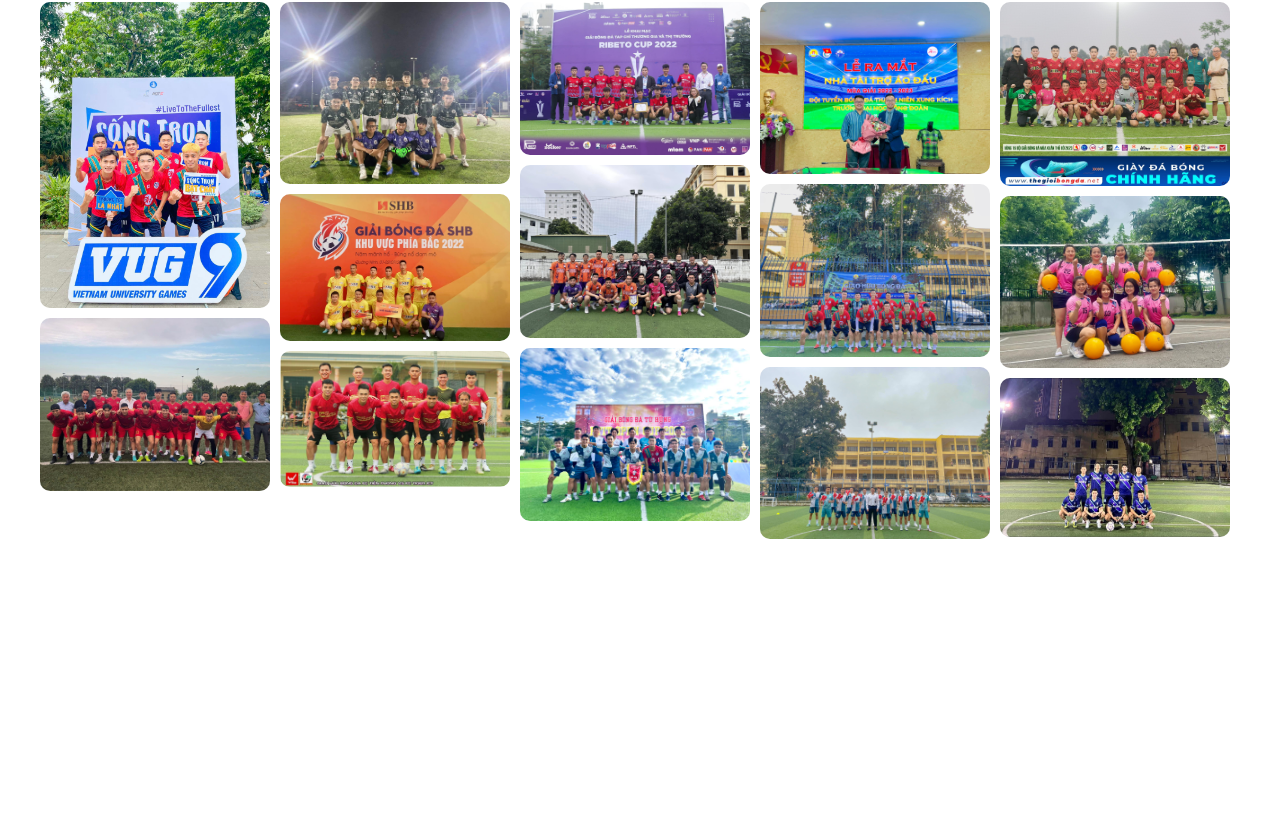
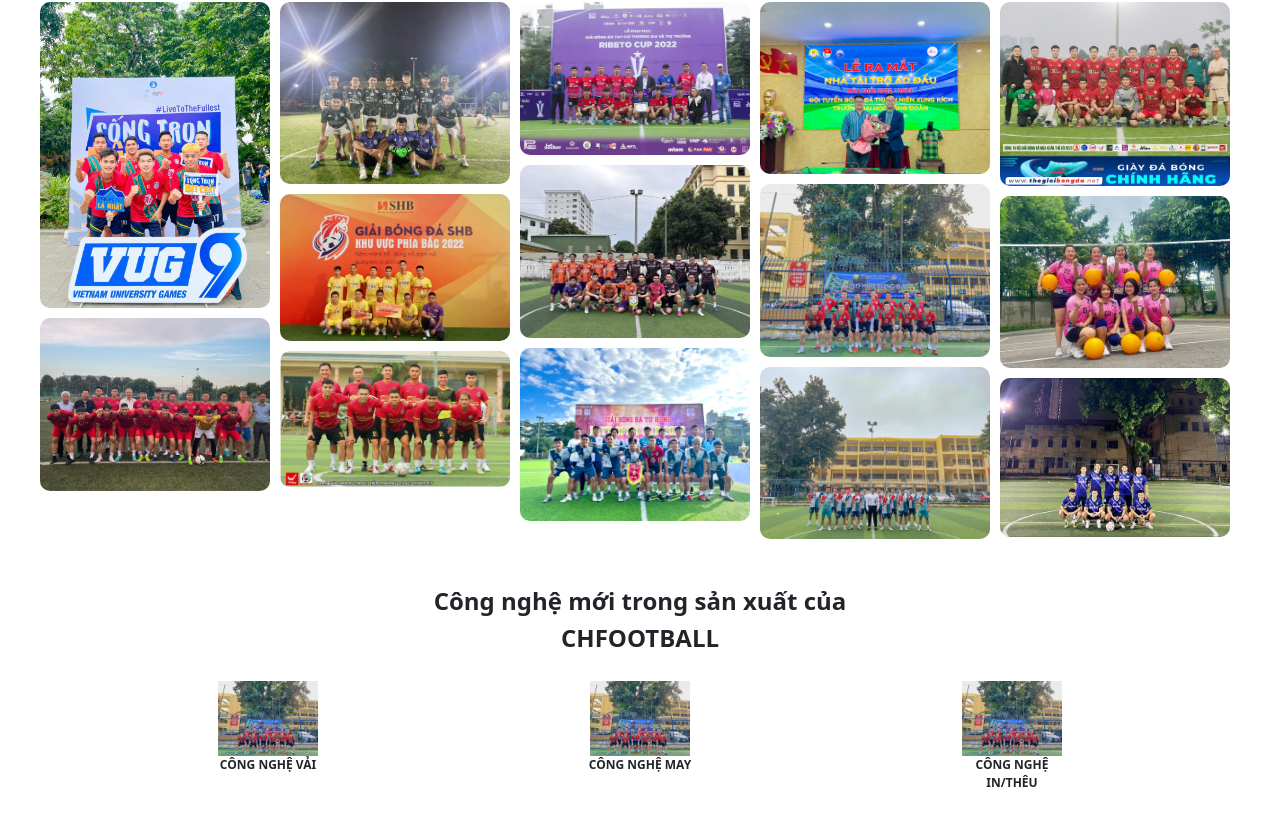
Before and after one commit to HoangNgocThang/CHfootball, a React (Create React App) app: page /#/ in a window 1280 px wide. Shown: the part 1725-2551 px from the top of the page. Before the commit the page ends 2264 px from the top, so only its background shows below. Built offline with nearby package versions, Linux system fonts and the light colour scheme.

Commit message:
container tech

```diff
--- a/src/css/home.css
+++ b/src/css/home.css
@@ -356,6 +356,7 @@
     flex: none;
     gap: 10px;
     margin-right: 10px;
+    align-items: center;
     /*border-radius: 10px;*/
     /*overflow: hidden;*/
 }
@@ -398,3 +399,39 @@
     border-radius: 10px;
     display: block;
 }
+
+.container-tech {
+    display: flex;
+    flex-direction: column;
+    margin-top: 3rem;
+    margin-bottom: 3rem;
+    justify-content: space-around;
+}
+
+.container-tech-header {
+    display: flex;
+    flex-direction: column;
+}
+
+.container-tech-content {
+    display: flex;
+    flex-direction: row;
+    justify-content: center;
+    align-items: center;
+    margin-top: 20px;
+}
+
+.tech-item {
+    display: flex;
+    flex-direction: column;
+    flex: 1;
+    justify-content: center;
+    align-items: center;
+}
+
+.tech-item-text {
+    font-size: 12px;
+    font-weight: bold;
+    margin: 0;
+    padding: 0;
+}
--- a/src/pages/home.js
+++ b/src/pages/home.js
@@ -469,7 +469,8 @@ Các phần quà đặc biệt cho khách hàng quay lại/ khách hàng thân t
                     <img src={shb} style={{width: "auto", height: 40, backgroundColor: 'white'}} alt={"shb"}/>
                 </div>
                 <div style={{width: 40, height: 40}}>
-                    <img src={bothongtin} style={{width: "auto", height: 40, backgroundColor: 'white'}} alt={"bothongtin"}/>
+                    <img src={bothongtin} style={{width: "auto", height: 40, backgroundColor: 'white'}}
+                         alt={"bothongtin"}/>
                 </div>
                 <div style={{width: 40, height: 40}}>
                     <img src={bosch} style={{width: "auto", height: 40, backgroundColor: 'white'}}/>
@@ -491,7 +492,7 @@ Các phần quà đặc biệt cho khách hàng quay lại/ khách hàng thân t
                 </div>
             </div>
             <div className="container-products">
-                <div className='iteamcard' >
+                <div className='iteamcard'>
                     <img src={c6} className={"container-customer-img"}/>
                     <img src={c1} className={"container-customer-img"}/>
                     <img src={c2} className={"container-customer-img"}/>
@@ -528,7 +529,8 @@ Các phần quà đặc biệt cho khách hàng quay lại/ khách hàng thân t
                     <img src={shb} style={{width: "auto", height: 90, backgroundColor: 'white'}} alt={"shb"}/>
                 </div>
                 <div style={{width: 90, height: 90}}>
-                    <img src={bothongtin} style={{width: "auto", height: 90, backgroundColor: 'white'}} alt={"bothongtin"}/>
+                    <img src={bothongtin} style={{width: "auto", height: 90, backgroundColor: 'white'}}
+                         alt={"bothongtin"}/>
                 </div>
                 <div style={{width: 90, height: 90}}>
                     <img src={bosch} style={{width: "auto", height: 90, backgroundColor: 'white'}}/>
@@ -550,7 +552,7 @@ Các phần quà đặc biệt cho khách hàng quay lại/ khách hàng thân t
                 </div>
             </div>
             <div className="container-products">
-                <div className='iteamcard' >
+                <div className='iteamcard'>
                     <img src={c6} className={"container-customer-img2"}/>
                     <img src={c1} className={"container-customer-img2"}/>
                 </div>
@@ -578,6 +580,35 @@ Các phần quà đặc biệt cho khách hàng quay lại/ khách hàng thân t
         </div>
         {/*Desktop customer ---end*/}
 
+        {/*Mobile --- start*/}
+        <div className={'container-tech'}>
+            <div className={'container-tech-header'}>
+                <h4 style={{fontWeight: 'bold'}}>{`Công nghệ mới trong sản xuất của `}</h4>
+                <h4 style={{fontWeight: 'bold'}}>CHFOOTBALL</h4>
+            </div>
+            <div className={'container-tech-content'}>
+                <div className={'tech-item'}>
+                    <img src={c9} style={{width: 100, height: 'auto'}}/>
+                    <div style={{height: 36}}>
+                        <p className={'tech-item-text'}>CÔNG NGHỆ VẢI</p>
+                    </div>
+                </div>
+                <div className={'tech-item'}>
+                    <img src={c9} style={{width: 100, height: 'auto'}}/>
+                    <div style={{height: 36}}>
+                        <p className={'tech-item-text'}>CÔNG NGHỆ MAY</p>
+                    </div>
+                </div>
+                <div className={'tech-item'}>
+                    <img src={c9} style={{width: 100, height: 'auto'}}/>
+                    <div style={{height: 36}}>
+                        <p className={'tech-item-text'}>CÔNG NGHỆ</p>
+                        <p className={'tech-item-text'}>IN/THÊU</p>
+                    </div>
+                </div>
+            </div>
+        </div>
+        {/*Mobile --- end*/}
     </div>);
 }
 
```
